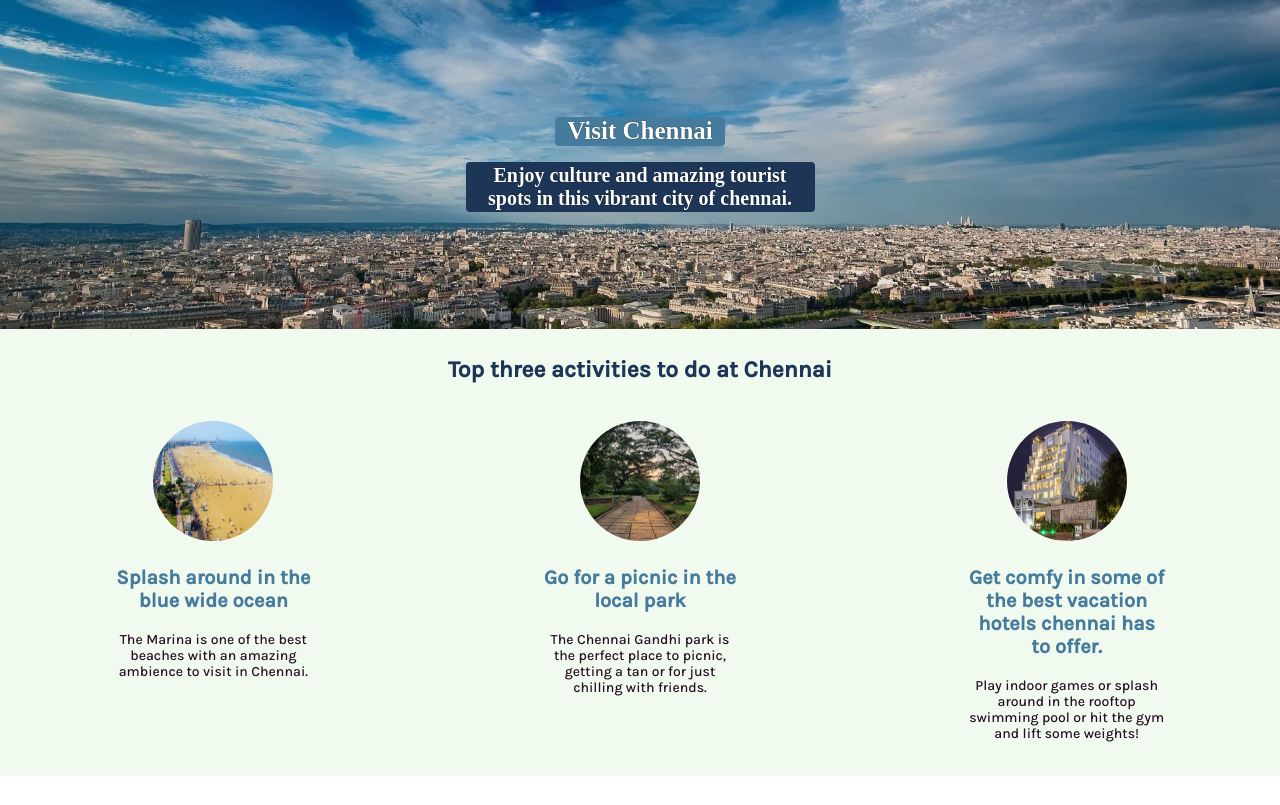
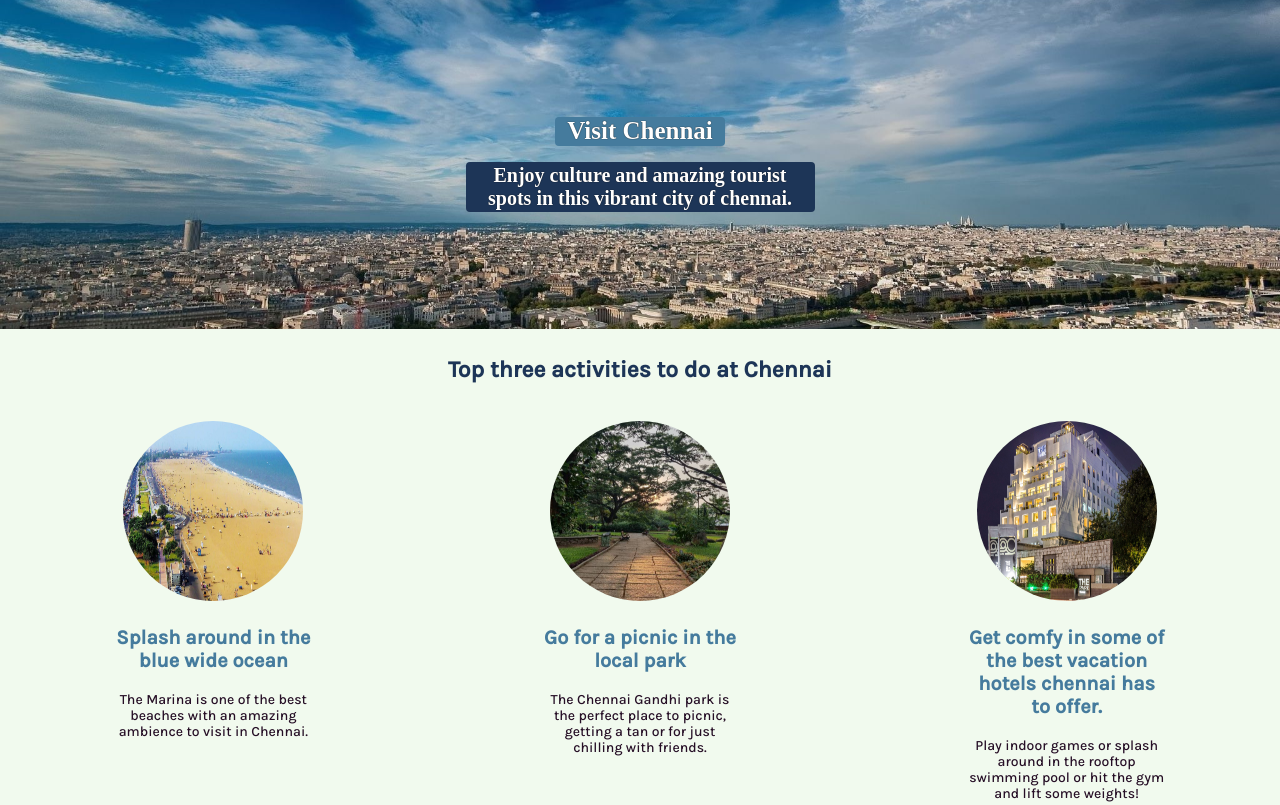
Before and after one commit to aswin123adam/chennai-tourist-homepage, a plain HTML site: page index.html in a window 1280 px wide. Shown: the top 805 px of the page. Drawn offline with nearby package versions, Linux system fonts and the light colour scheme.

Commit message:
Updated styles.css

```diff
--- a/styles.css
+++ b/styles.css
@@ -60,8 +60,8 @@ img {
 }
 
 .cat-image{
-    width: 120px;
-    height: 120px;
+    width: 180px;
+    height: 180px;
     border-radius: 100%
 }
 
```
